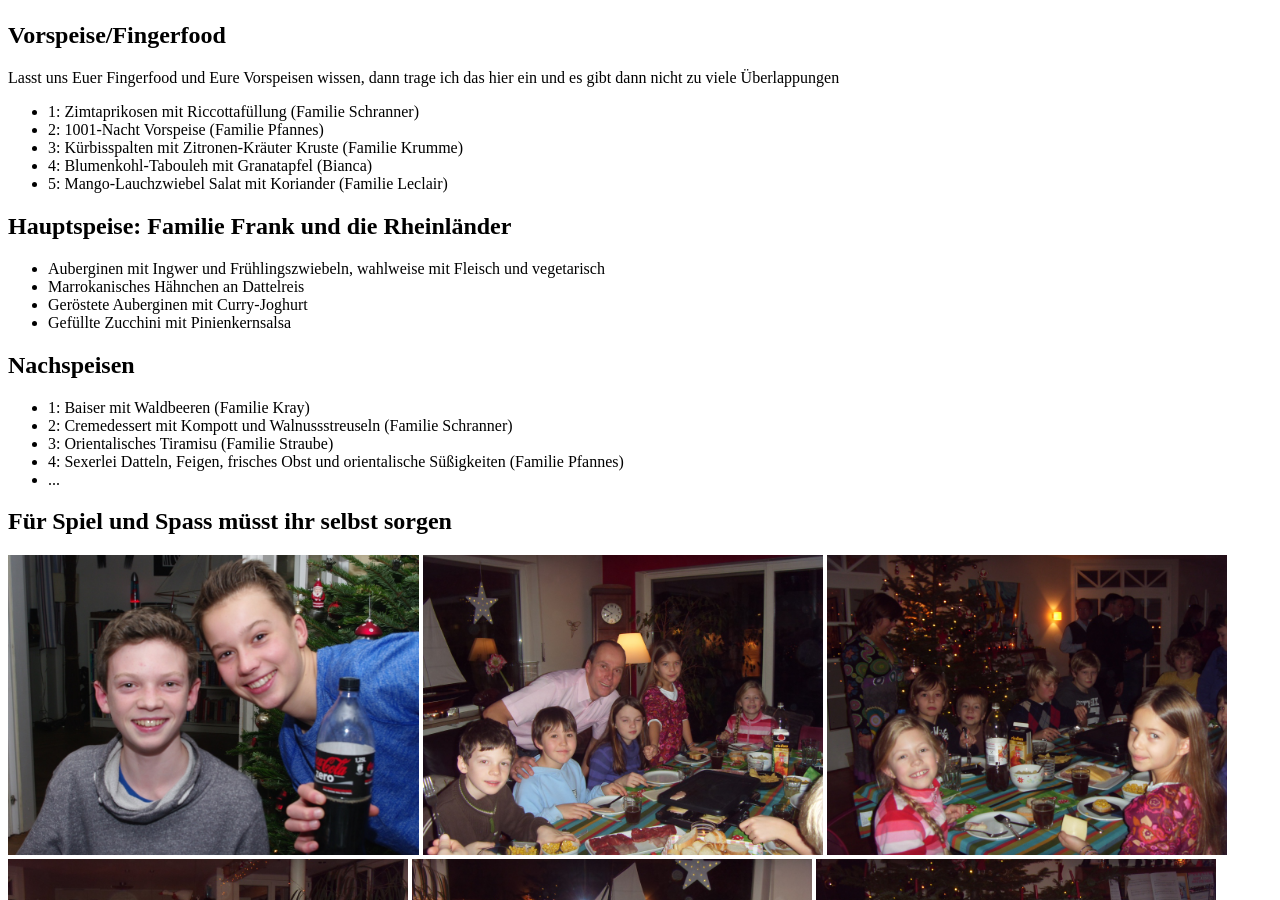
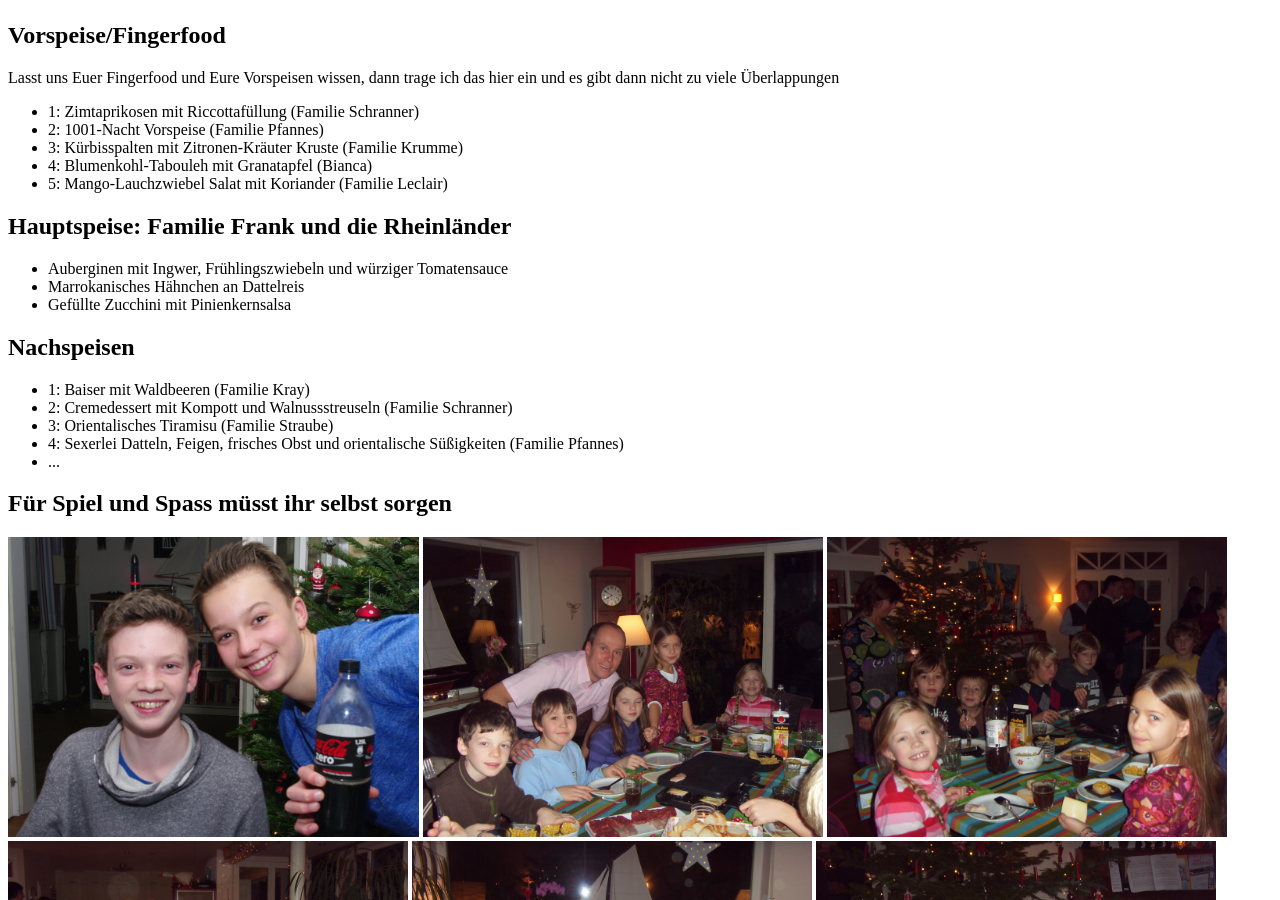
Before and after one commit to DiveDocs/Sylvester2023, a Jekyll site: the page built from index.markdown, in a window 1280 px wide and 900 px high, scrolled down 2269 px. Built offline with Jekyll 4.4.1, drawn with Linux system fonts in a browser that asks for light colours.

Commit message:
Update main course description in index.markdown

```diff
--- a/index.markdown
+++ b/index.markdown
@@ -72,9 +72,8 @@ Lasst uns Euer Fingerfood und Eure Vorspeisen wissen, dann trage ich das hier ei
 </ul>
 <h2> Hauptspeise: Familie Frank und die Rheinländer </h2>
 <ul>
-<li>Auberginen mit Ingwer und Frühlingszwiebeln, wahlweise mit Fleisch und vegetarisch</li>
+<li>Auberginen mit Ingwer, Frühlingszwiebeln und würziger Tomatensauce</li>
 <li>Marrokanisches Hähnchen an Dattelreis</li>
-<li>Geröstete Auberginen mit Curry-Joghurt</li>
 <li>Gefüllte Zucchini mit Pinienkernsalsa</li>
 </ul>
 <h2> Nachspeisen </h2>
```
